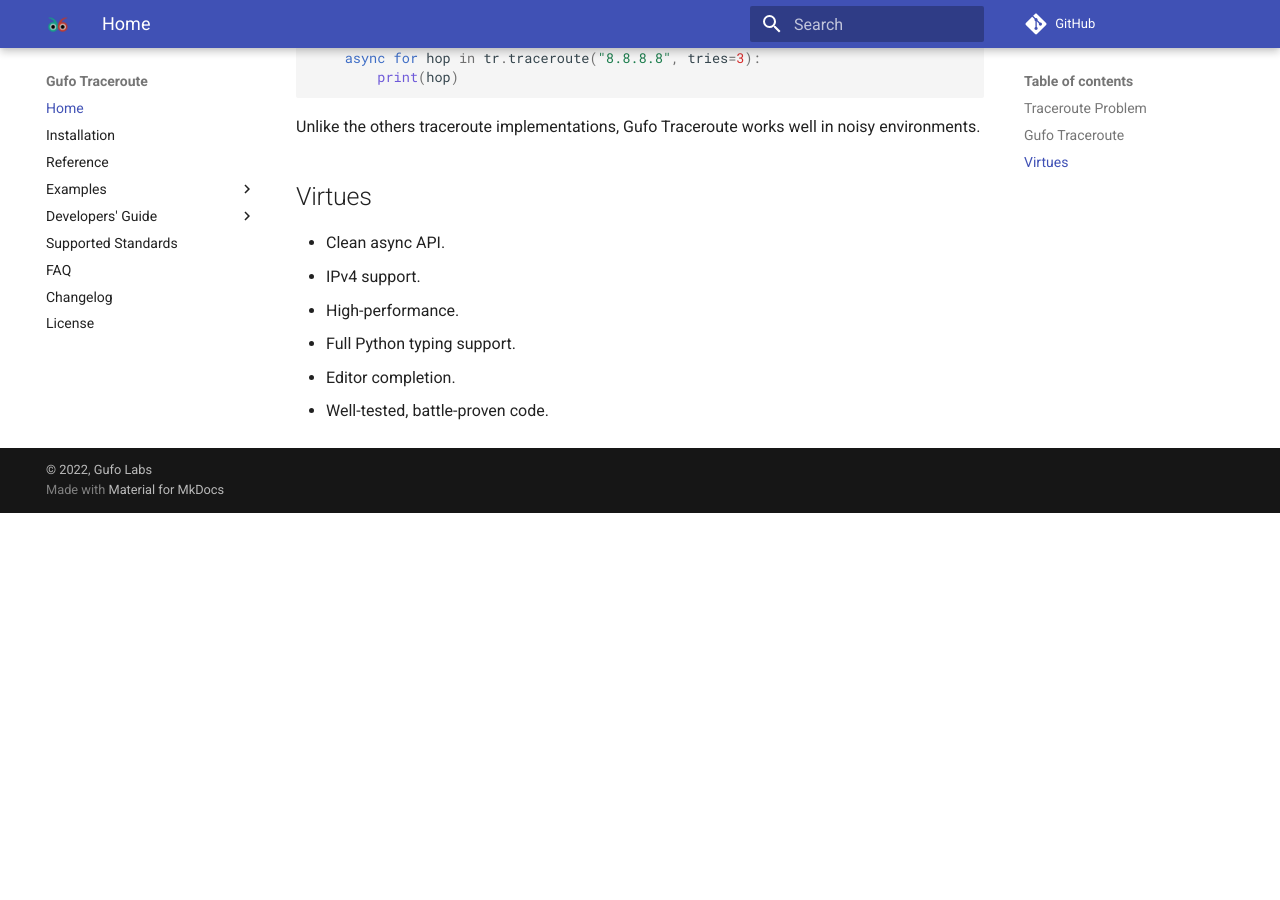
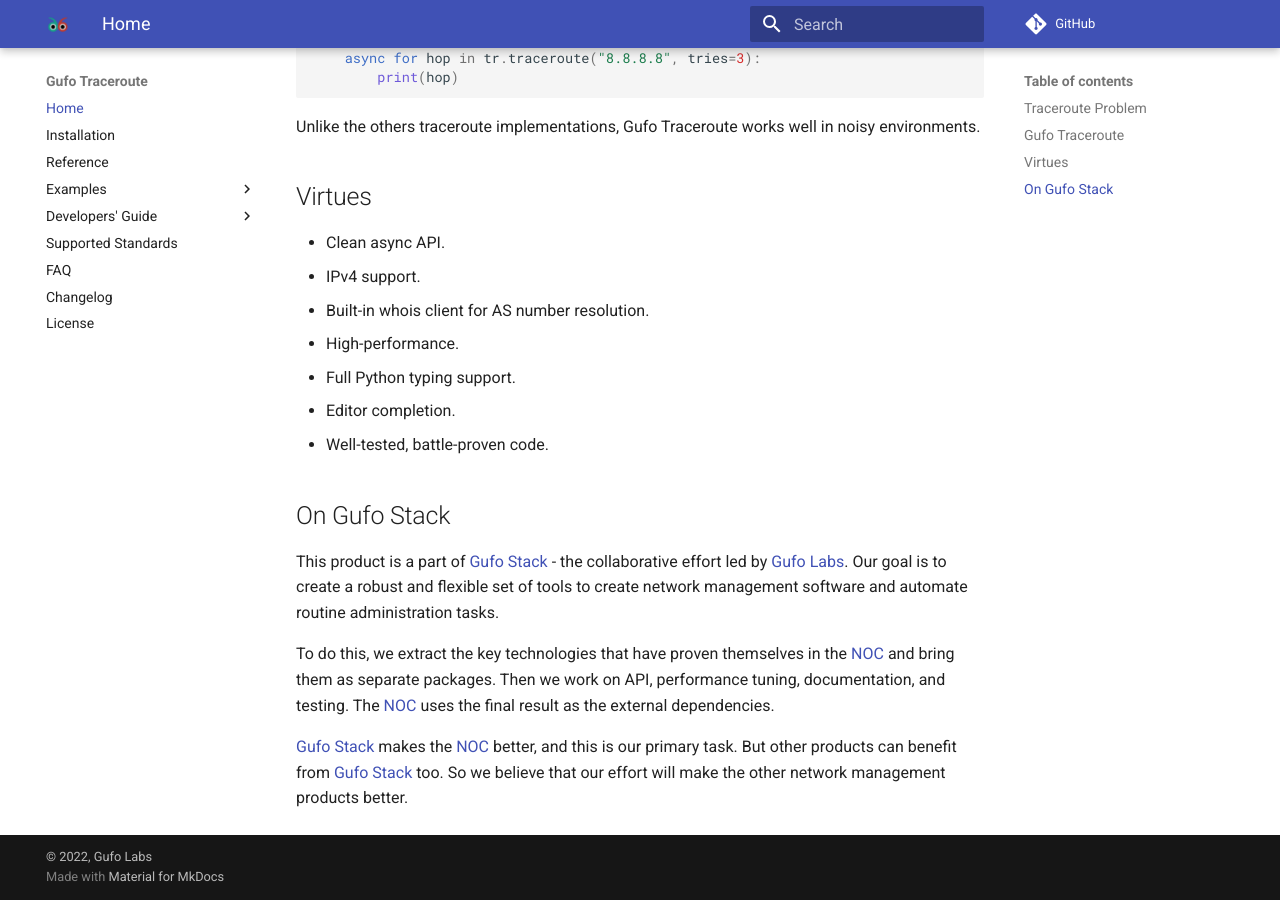
Before and after one commit to gufolabs/gufo_traceroute, an MkDocs documentation site: the page built from docs/index.md, in a window 1280 px wide and 900 px high, scrolled down 681 px. Built offline with MkDocs 1.6.1 and Material for MkDocs 9.7.7, drawn with Linux system fonts in a browser that asks for light colours; comment, search, counter and statistics services are not loaded; before the commit the page ends 1194 px from its top, so only the background shows below that.

Commit message:
On Gufo Stack

```diff
--- a/docs/index.md
+++ b/docs/index.md
@@ -31,7 +31,28 @@
 
 * Clean async API.
 * IPv4 support.
+* Built-in whois client for AS number resolution.
 * High-performance.
 * Full Python typing support.
 * Editor completion.
 * Well-tested, battle-proven code.
+
+## On Gufo Stack
+
+This product is a part of [Gufo Stack][Gufo Stack] - the collaborative effort
+led by [Gufo Labs][Gufo Labs]. Our goal is to create a robust and flexible
+set of tools to create network management software and automate
+routine administration tasks.
+
+To do this, we extract the key technologies that have proven themselves
+in the [NOC][NOC] and bring them as separate packages. Then we work on API,
+performance tuning, documentation, and testing. The [NOC][NOC] uses the final result
+as the external dependencies.
+
+[Gufo Stack][Gufo Stack] makes the [NOC][NOC] better, and this is our primary task. But other products
+can benefit from [Gufo Stack][Gufo Stack] too. So we believe that our effort will make
+the other network management products better.
+
+[Gufo Labs]: https://gufolabs.com/
+[Gufo Stack]: https://gufolabs.com/products/gufo-stack/
+[NOC]: https://getnoc.com/
```
Also changed, not shown: README.md (+21 -0 lines).
